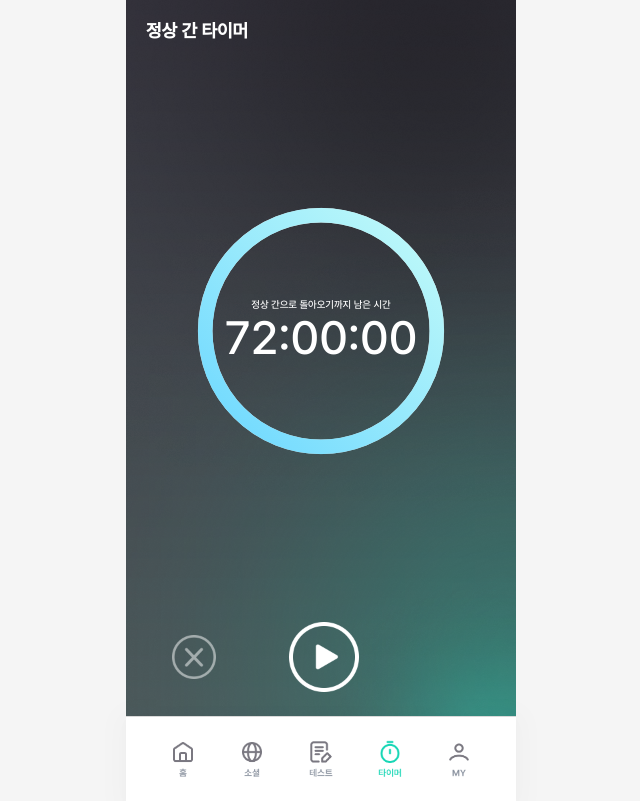
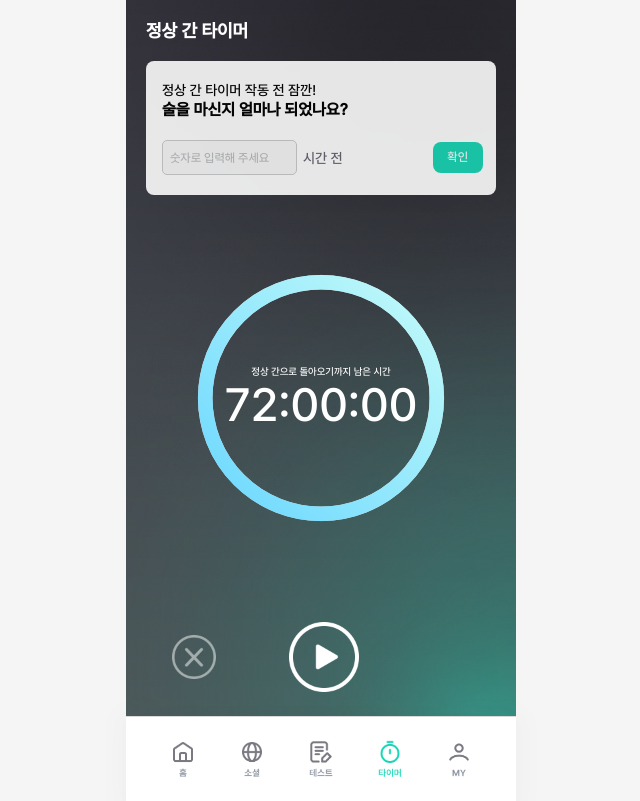
Before and after one commit to 2024Hackathon-team2/Frontend, a React (Create React App) app: page /timer in a window 1280 px wide. Shown: the whole page, without its empty margins (319-959 px from the left). Built offline with nearby package versions, Linux system fonts and the light colour scheme.

Commit message:
타이머 시간 설정 기능 추가

```diff
--- a/src/pages/TimerPage.js
+++ b/src/pages/TimerPage.js
@@ -14,8 +14,10 @@ const GlobalStyle = createGlobalStyle`
 `;
 
 const TimerPage = () => {
-  const [timeLeft, setTimeLeft] = useState(259200); // 2 hours in seconds
+  const [timeLeft, setTimeLeft] = useState(259200); // 72 hours in seconds
   const [isRunning, setIsRunning] = useState(false);
+  const [timeInput, setTimeInput] = useState("");
+  const [showInput, setShowInput] = useState(true); // Show input initially
 
   useEffect(() => {
     // Retrieve saved data from local storage
@@ -68,13 +70,33 @@ const TimerPage = () => {
   const resetTimer = () => {
     setIsRunning(false);
     setTimeLeft(259200);
+    setShowInput(true); // Show input on reset
     localStorage.removeItem("startTime");
     localStorage.removeItem("timeLeft");
     localStorage.removeItem("isRunning");
   };
 
+  const handleInputChange = (event) => {
+    const value = event.target.value;
+    if (/^\d*$/.test(value)) {
+      setTimeInput(value);
+    }
+  };
+
+  const handleInputSubmit = () => {
+    const hoursAgo = parseInt(timeInput, 10);
+    if (!isNaN(hoursAgo) && hoursAgo > 0 && hoursAgo <= 71) {
+      const newTimeLeft = 259200 - hoursAgo * 3600;
+      setTimeLeft(newTimeLeft > 0 ? newTimeLeft : 0);
+      setShowInput(false); // Hide input after submission
+    } else {
+      alert("71 이하의 자연수만 입력 가능합니다");
+    }
+  };
+
   const toggleTimer = () => {
     setIsRunning((prevRunning) => !prevRunning);
+    setShowInput(false); // Hide input when timer starts
   };
 
   const formatTime = (time) => {
@@ -91,7 +113,24 @@ const TimerPage = () => {
       <Container>
         <p>정상 간 타이머</p>
         <Content>
-          <div></div>
+          <InputWrapper showInput={showInput}>
+            {showInput && (
+              <>
+                <p className="wait">정상 간 타이머 작동 전 잠깐!</p>
+                <label>술을 마신지 얼마나 되었나요?</label>
+                <div>
+                  <Input
+                    type="number"
+                    value={timeInput}
+                    onChange={handleInputChange}
+                    placeholder="숫자로 입력해 주세요"
+                  />
+                  <p>시간 전</p>
+                  <SubmitButton onClick={handleInputSubmit}>확인</SubmitButton>
+                </div>
+              </>
+            )}
+          </InputWrapper>
           <TimerWrapper>
             <TimerCircle>
               <svg viewBox="0 0 36 36" transform="scale(-1, 1)">
@@ -307,3 +346,108 @@ const ResetButton = styled.button`
     height: 44px;
   }
 `;
+
+const InputWrapper = styled.div`
+  display: flex;
+  flex-direction: column;
+  align-items: flex-start;
+  justify-content: center;
+  width: 350px;
+  flex-shrink: 0;
+  border-radius: 8px;
+  border: none;
+  opacity: 0.89;
+  background: ${(props) => (props.showInput ? "#fff" : "#36333E0%")};
+  backdrop-filter: blur(2px);
+  height: ${(props) => (props.showInput ? "134px" : "0")}; /* Maintain space */
+  transition: height 0.3s ease;
+  overflow: hidden;
+
+  .wait {
+    color: #000;
+    font-family: Pretendard;
+    font-size: 14px;
+    font-style: normal;
+    font-weight: 400;
+    line-height: 133.8%; /* 18.732px */
+    margin: 0px;
+    margin-left: 16px;
+  }
+
+  label {
+    color: #000;
+    font-family: Pretendard;
+    font-size: 16px;
+    font-style: normal;
+    font-weight: 700;
+    line-height: 133.8%; /* 21.408px */
+    margin-left: 16px;
+  }
+
+  div {
+    display: flex;
+    flex-direction: row;
+    align-items: center;
+  }
+
+  p {
+    color: var(--_, #66646f);
+    font-family: Pretendard;
+    font-size: 14px;
+    font-style: normal;
+    font-weight: 500;
+    line-height: 133.8%; /* 18.732px */
+    margin: 0px;
+    margin-top: 20px;
+    margin-left: 6px;
+  }
+`;
+
+const Input = styled.input`
+  margin-left: 16px;
+  margin-top: 20px;
+  width: 124px;
+  height: 31px;
+  flex-shrink: 0;
+
+  border-radius: 5px;
+  border: 1px solid #cbcbcb;
+  background: #f8f8f8;
+  padding-left: 7px;
+
+  &::placeholder {
+    color: #bcbbbd;
+    font-family: Pretendard;
+    font-size: 12px;
+    font-style: normal;
+    font-weight: 500;
+    line-height: 133.8%; /* 16.056px */
+  }
+`;
+
+const SubmitButton = styled.button`
+  margin-top: 20px;
+  margin-left: 90px;
+  display: flex;
+  width: 50px;
+  height: 31px;
+  flex-shrink: 0;
+  justify-content: center;
+  align-items: center;
+  border: none;
+
+  border-radius: 8px;
+  background: #17d6b5;
+
+  color: var(--Color, #fff);
+  font-family: Pretendard;
+  font-size: 12px;
+  font-style: normal;
+  font-weight: 500;
+  line-height: 133.8%; /* 16.056px */
+  cursor: pointer;
+
+  &:hover {
+    background-color: #16b599;
+  }
+`;
```
